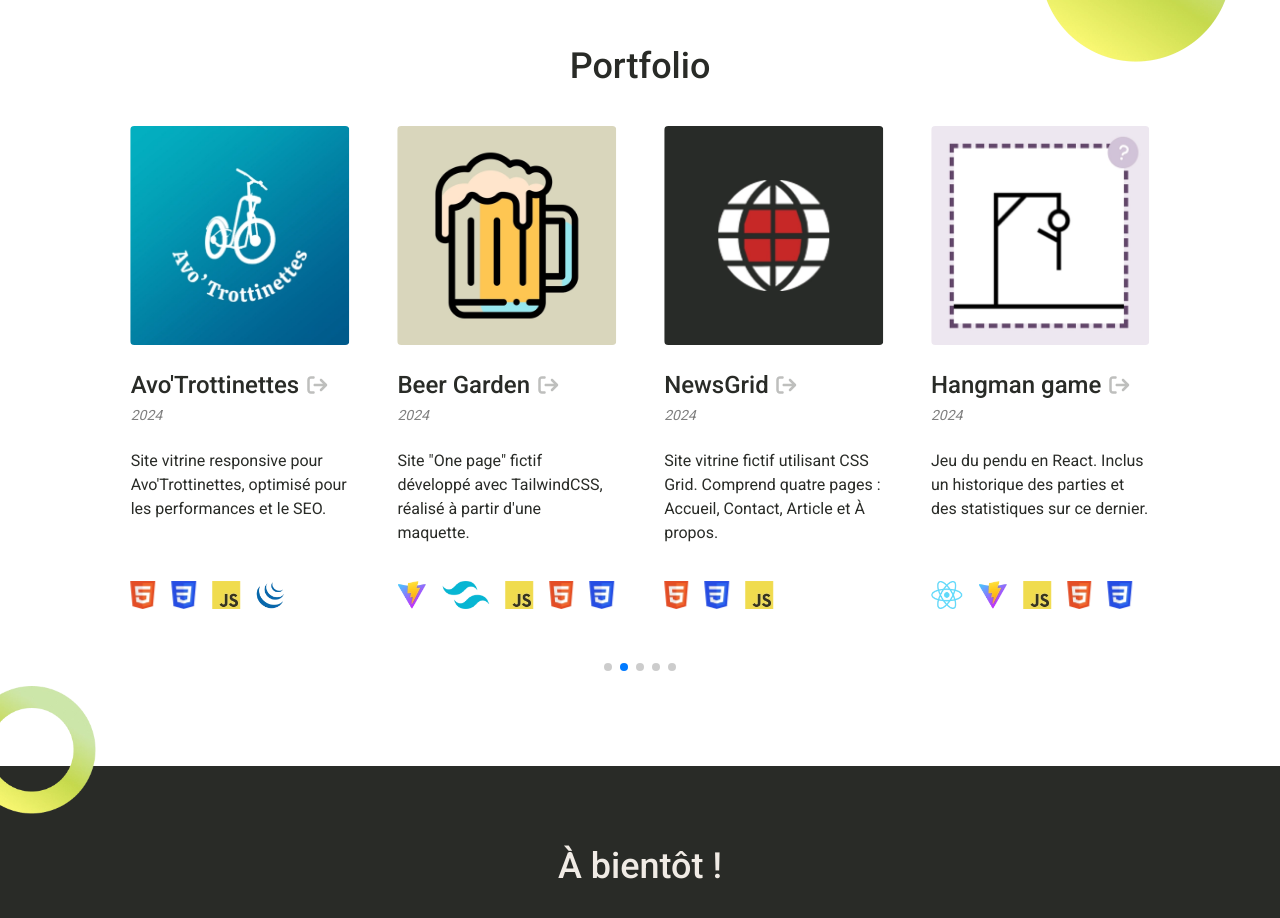
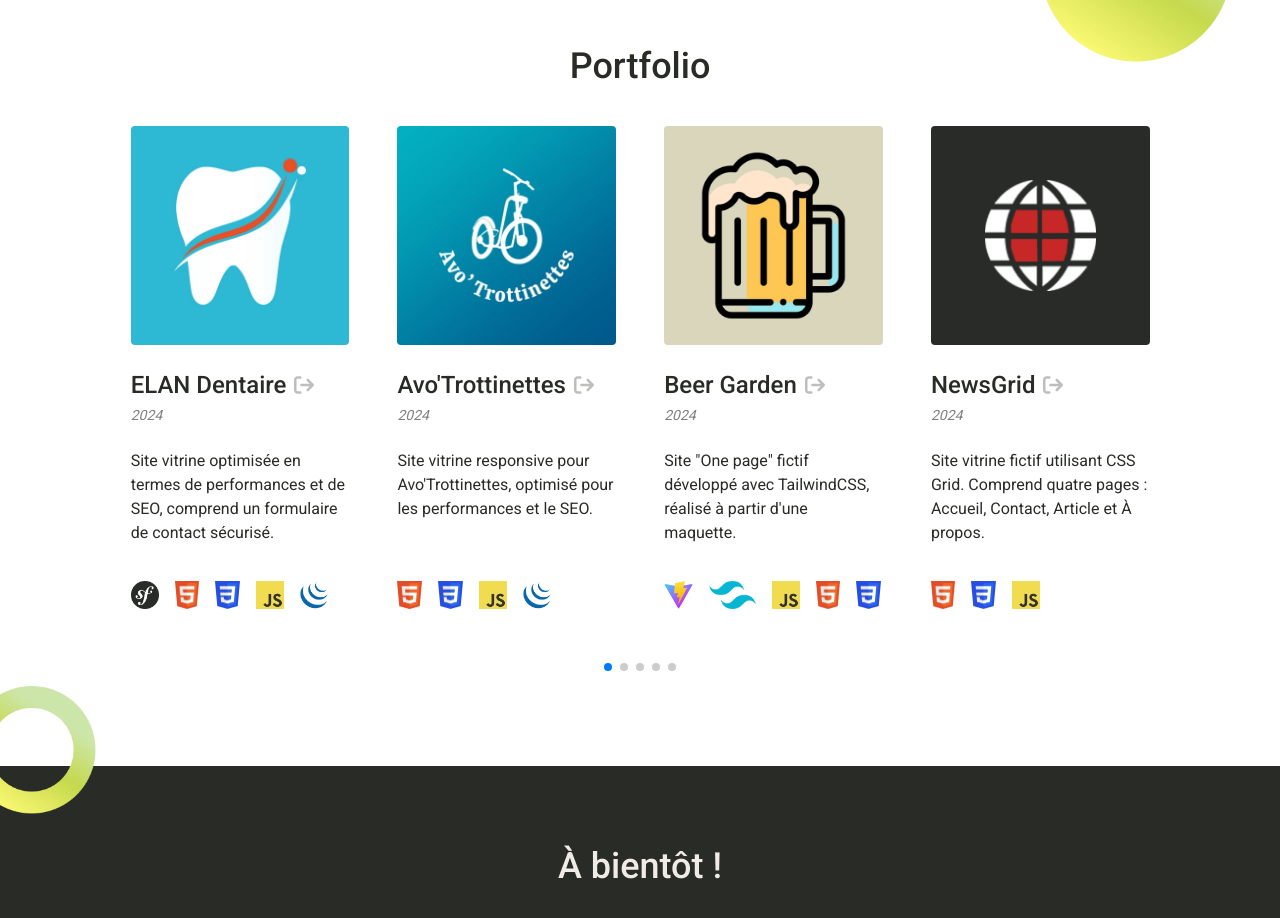
Before and after one commit to Charlydcn/Portfolio-2024, a React (Vite) app: page / in a window 1280 px wide. Shown: the part 2020-2938 px from the top of the page. Built offline with nearby package versions, Linux system fonts and the light colour scheme.

Commit message:
removed autoplay projets

```diff
--- a/src/App.jsx
+++ b/src/App.jsx
@@ -494,10 +494,6 @@ function App() {
                           clickable: true,
                         }}
                         grabCursor={true}
-                        autoplay={{
-                            delay: 5000,
-                            disableOnInteraction: true,
-                        }}
                         // loop={true}
                         modules={[Pagination, Autoplay]}
 
```
